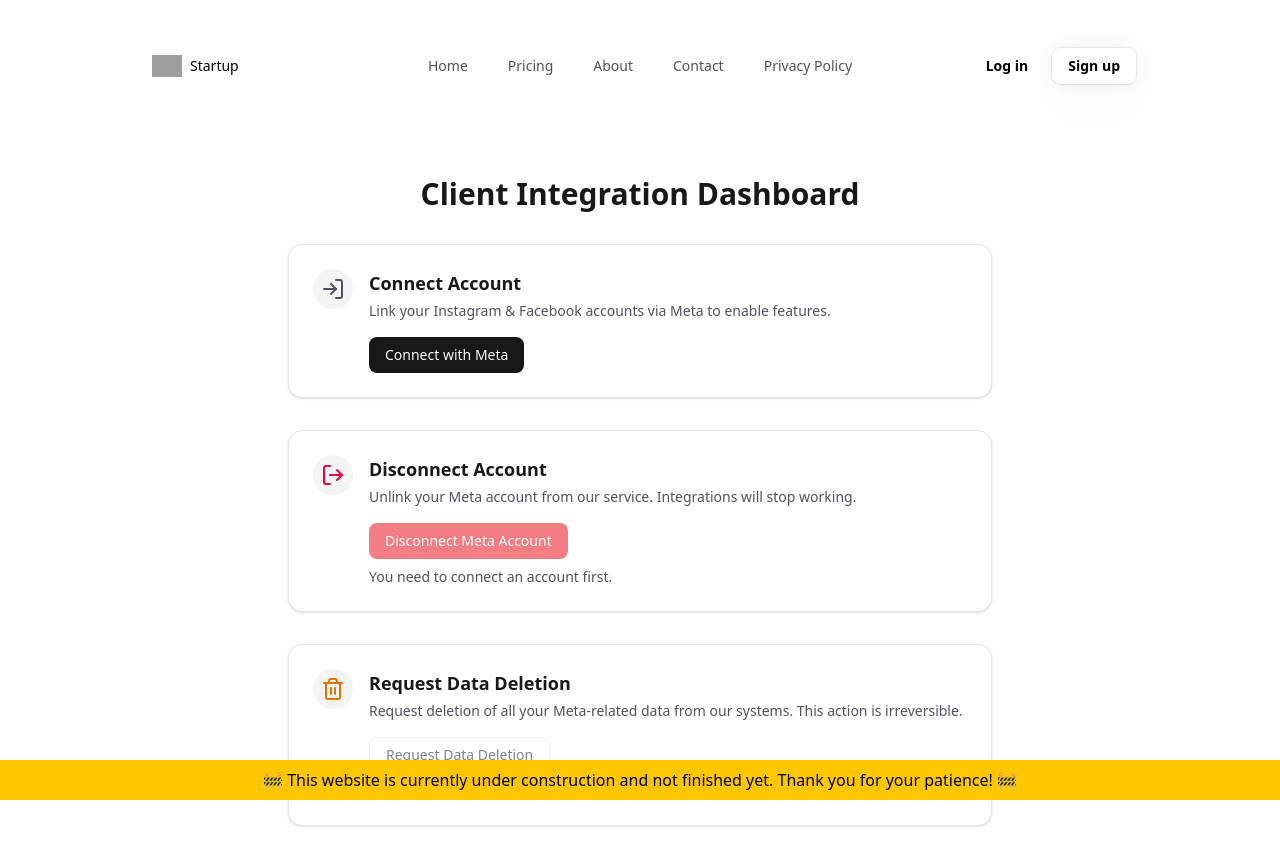
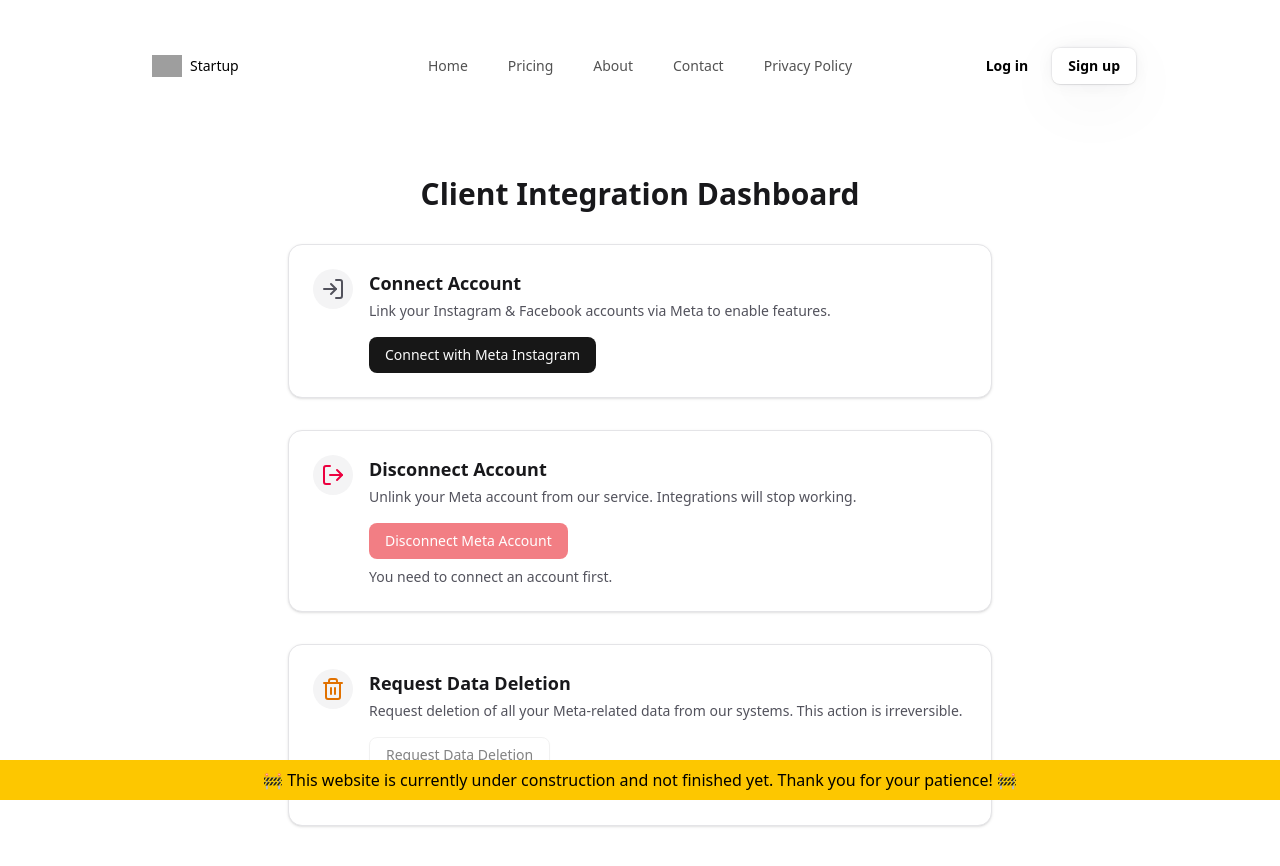
Before and after one commit to aliroumieh-tech/ai-agency, a Next.js app: page /dashboard in a window 1280 px wide. Shown: the top 866 px of the page. Built offline with nearby package versions, Linux system fonts and the light colour scheme; grey boxes are pictures that could not be loaded.

Commit message:
add files

```diff
--- a/app/dashboard/page.tsx
+++ b/app/dashboard/page.tsx
@@ -106,7 +106,7 @@ export default function ClientDashboardPage() {
 						asChild
 						className="w-full sm:w-auto mt-2"
 					>
-						<a href="https://www.facebook.com/v19.0/dialog/oauth?client_id=539027055632321&redirect_uri=https://agencyroumieh.vercel.app/api/meta/auth/callback&response_type=code&scope=instagram_basic,instagram_manage_messages,instagram_manage_comments,instagram_content_publish,instagram_manage_insights">
+						<a href="https://www.instagram.com/oauth/authorize?enable_fb_login=0&force_authentication=1&client_id=974077931475302&redirect_uri=https://agencyroumieh.vercel.app/api/meta/auth/callback&response_type=code&scope=instagram_business_basic%2Cinstagram_business_manage_messages%2Cinstagram_business_manage_comments%2Cinstagram_business_content_publish%2Cinstagram_business_manage_insights">
 							Try Again
 						</a>
 					</Button>
@@ -118,8 +118,8 @@ export default function ClientDashboardPage() {
 					asChild
 					className="w-full sm:w-auto"
 				>
-					<a href="https://www.facebook.com/v19.0/dialog/oauth?client_id=539027055632321&redirect_uri=https://agencyroumieh.vercel.app/api/meta/auth/callback&response_type=code&scope=instagram_basic,instagram_manage_messages,instagram_manage_comments,instagram_content_publish,instagram_manage_insights">
-						Connect with Meta
+					<a href="https://www.instagram.com/oauth/authorize?enable_fb_login=0&force_authentication=1&client_id=974077931475302&redirect_uri=https://agencyroumieh.vercel.app/api/meta/auth/callback&response_type=code&scope=instagram_business_basic%2Cinstagram_business_manage_messages%2Cinstagram_business_manage_comments%2Cinstagram_business_content_publish%2Cinstagram_business_manage_insights">
+						Connect with Meta Instagram
 					</a>
 				</Button>
 			);
```
